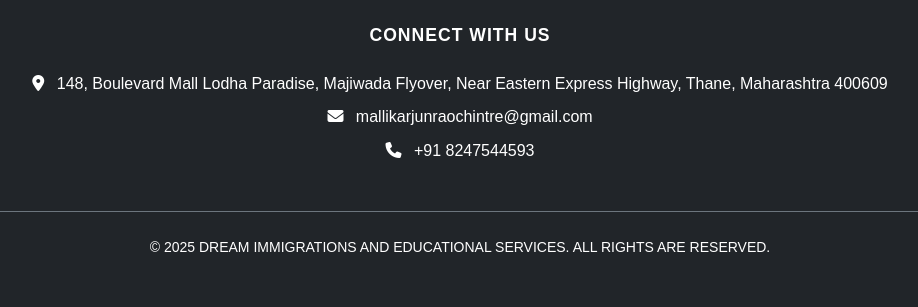
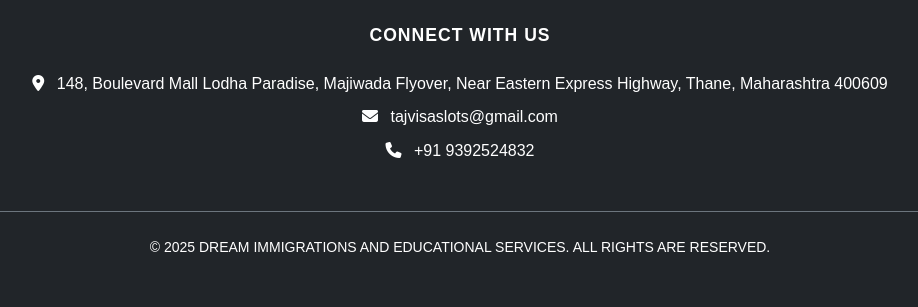
Before and after one commit to MKRAOCHINTRE/dream, a Django app: template templates/adventure.html in a window 1280 px wide. Shown: the part 4498-4805 px from the top of the page, without its empty margins (180-1098 px from the left). Run offline with Django 3.2, Linux system fonts and the light colour scheme; the template is opened without the code that fills it, so the values that code supplies are empty; some libraries are stand-ins or nearby versions.

Commit message:
Update adventure.html
number and mail changed

```diff
--- a/templates/adventure.html
+++ b/templates/adventure.html
@@ -5,7 +5,7 @@
 <head>
     <meta charset="UTF-8" />
     <meta name="viewport" content="width=device-width, initial-scale=1.0"/>
-    <title>Adventure Packages - Travizia Tours</title>
+    <title>Adventure Packages - Dream-Immigrations and Educational services</title>
 
     <!-- Bootstrap CSS -->
     <link href="https://cdn.jsdelivr.net/npm/bootstrap@5.3.3/dist/css/bootstrap.min.css" rel="stylesheet"/>
@@ -998,11 +998,11 @@
                 </p>
                 <p class="mb-2">
                     <i class="fas fa-envelope me-2"></i>
-                    <a href="mailto:info@dreamimmigrations.com" class="text-white text-decoration-none hover-link">mallikarjunraochintre@gmail.com</a>
+                    <a href="mailto:info@dreamimmigrations.com" class="text-white text-decoration-none hover-link">tajvisaslots@gmail.com</a>
                 </p>
                 <p class="mb-0">
                     <i class="fas fa-phone me-2"></i>
-                    <a href="tel:+918898619371" class="text-white text-decoration-none hover-link">+91 8247544593</a>
+                    <a href="tel:+918898619371" class="text-white text-decoration-none hover-link">+91 9392524832</a>
                 </p>
             </div>
 
```
